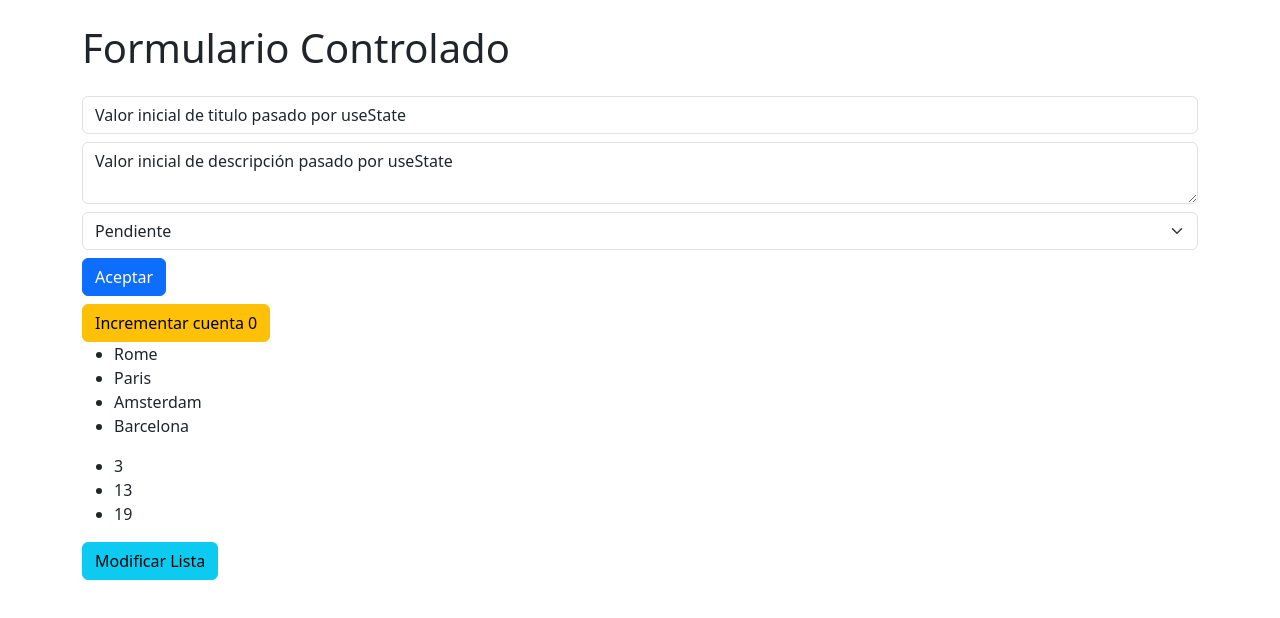
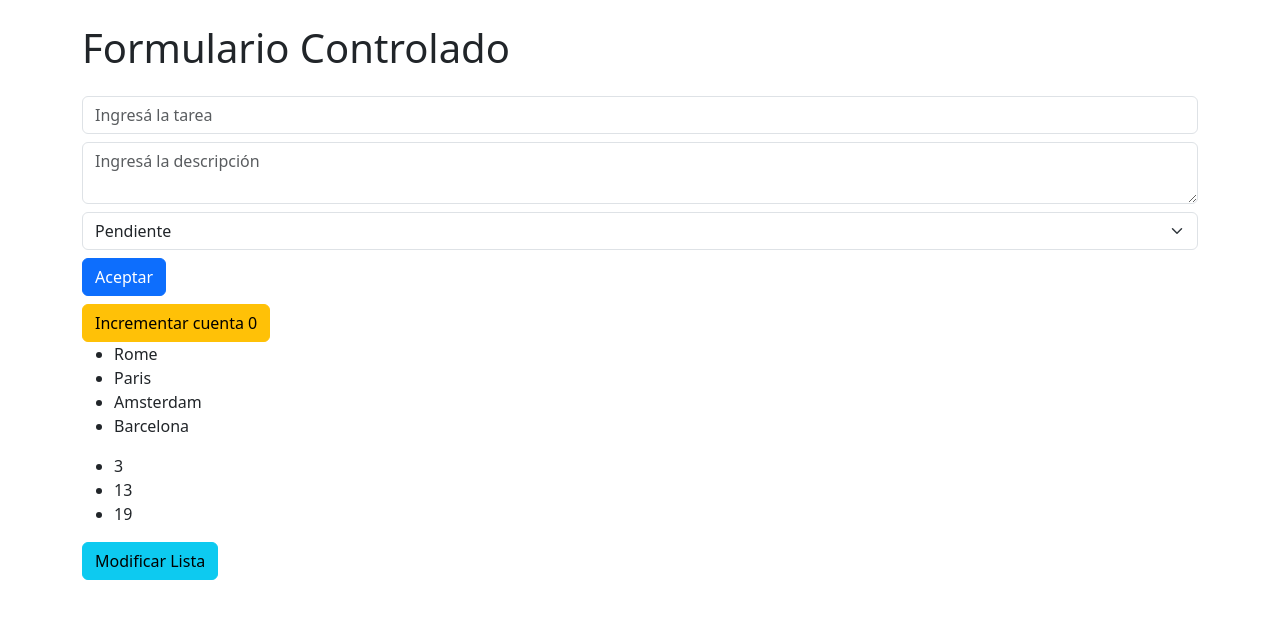
Before and after one commit to YCastEmm/React-JS, a React (Vite) app in the folder 02 - formularios-react/: page / in a window 1280 px wide. Shown: the top 618 px of the page. Built offline with nearby package versions, Linux system fonts and the light colour scheme.

Commit message:
Form controlado

```diff
--- a/02 - formularios-react/src/components/controlado.jsx
+++ b/02 - formularios-react/src/components/controlado.jsx
@@ -1,9 +1,13 @@
 import { useState } from "react";
 
 export let Controlado = () => {
-    let [title, setTitle] = useState("Valor inicial de titulo pasado por useState");
-    let [description, setDescription] = useState("Valor inicial de descripción pasado por useState");
-    let [estado, setEstado] = useState("Valor inicial de estado pasado por useState");
+
+    // let [title, setTitle] = useState("Valor inicial de titulo pasado por useState");
+    // let [description, setDescription] = useState("Valor inicial de descripción pasado por useState");
+    // let [estado, setEstado] = useState("Valor inicial de estado pasado por useState");
+
+    let [task, setTask ] = useState({ title: "", description: "", estado:""})
+
 
     let manejarClic = (e) => {
         // Se previene el comportamiento por default del formulario pasando el evento submit como argumento y ejecutando la función preventDefault()
@@ -20,22 +24,22 @@ export let Controlado = () => {
                 name="titulo"
 
                 // El value permite pasar el valor del input
-                value={title}
-                onChange={(e) => setTitle(e.target.value)}
+                value={task.title}
+                onChange={(e) => setTask({...task, title: e.target.value} )}
             />
             <textarea
                 className="form-control mb-2"
                 placeholder="Ingresá la descripción"
                 name="descripcion"
-                value={description}
-                onChange={(e) => setDescription(e.target.value)}
+                value={task.description}
+                onChange={(e) => setTask({...task, description: e.target.value} )}
             />
             <select
                 name="state"
                 id=""
                 className="form-select mb-2"
-                onChange={(e) => setEstado(e.target.value)}
-                value={estado}
+                onChange={(e) => setTask({...task, estado: e.target.value} )}
+                value={task.estado}
             >
                 <option value="Pendiente">Pendiente</option>
                 <option value="Completado">Completado</option>
```
